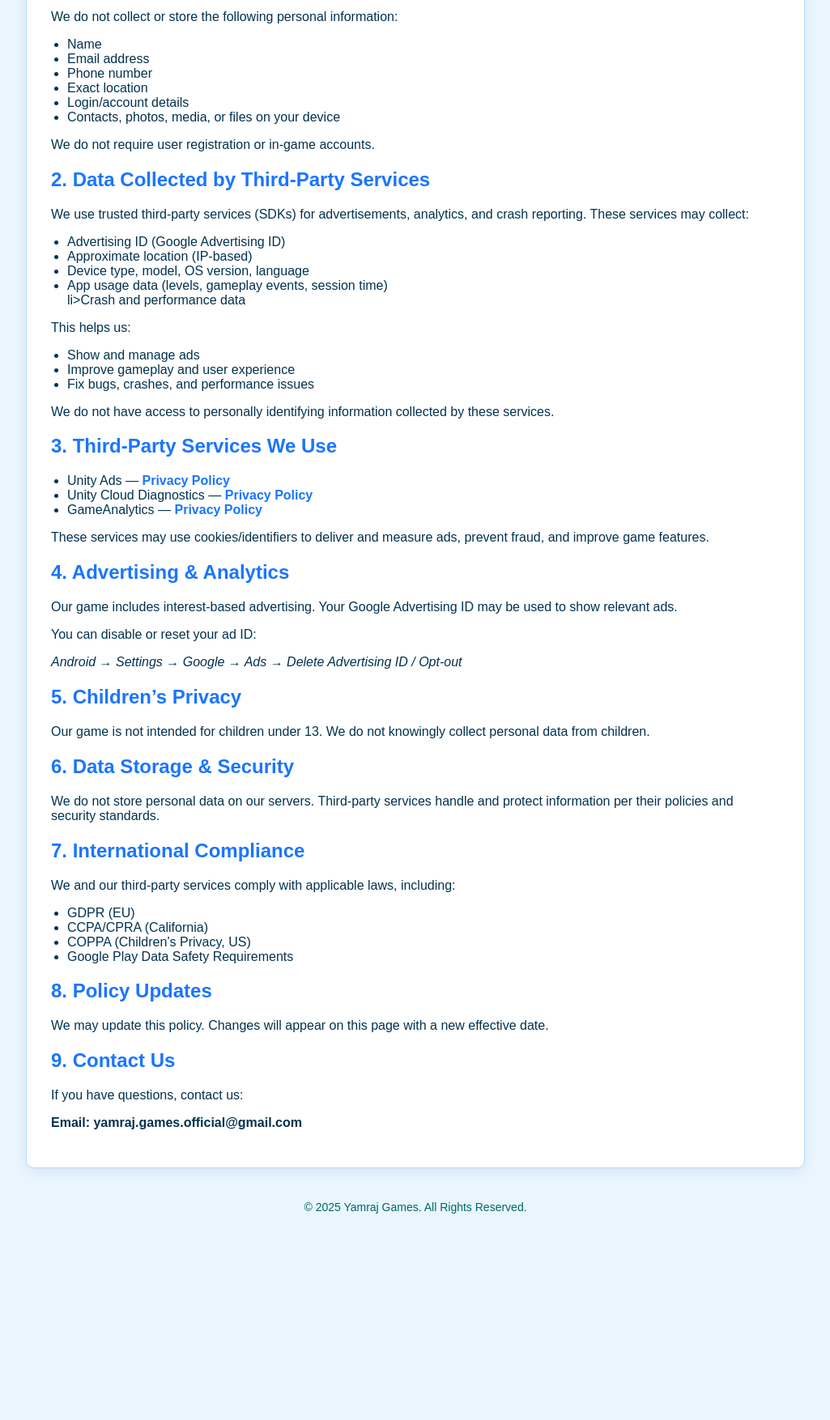
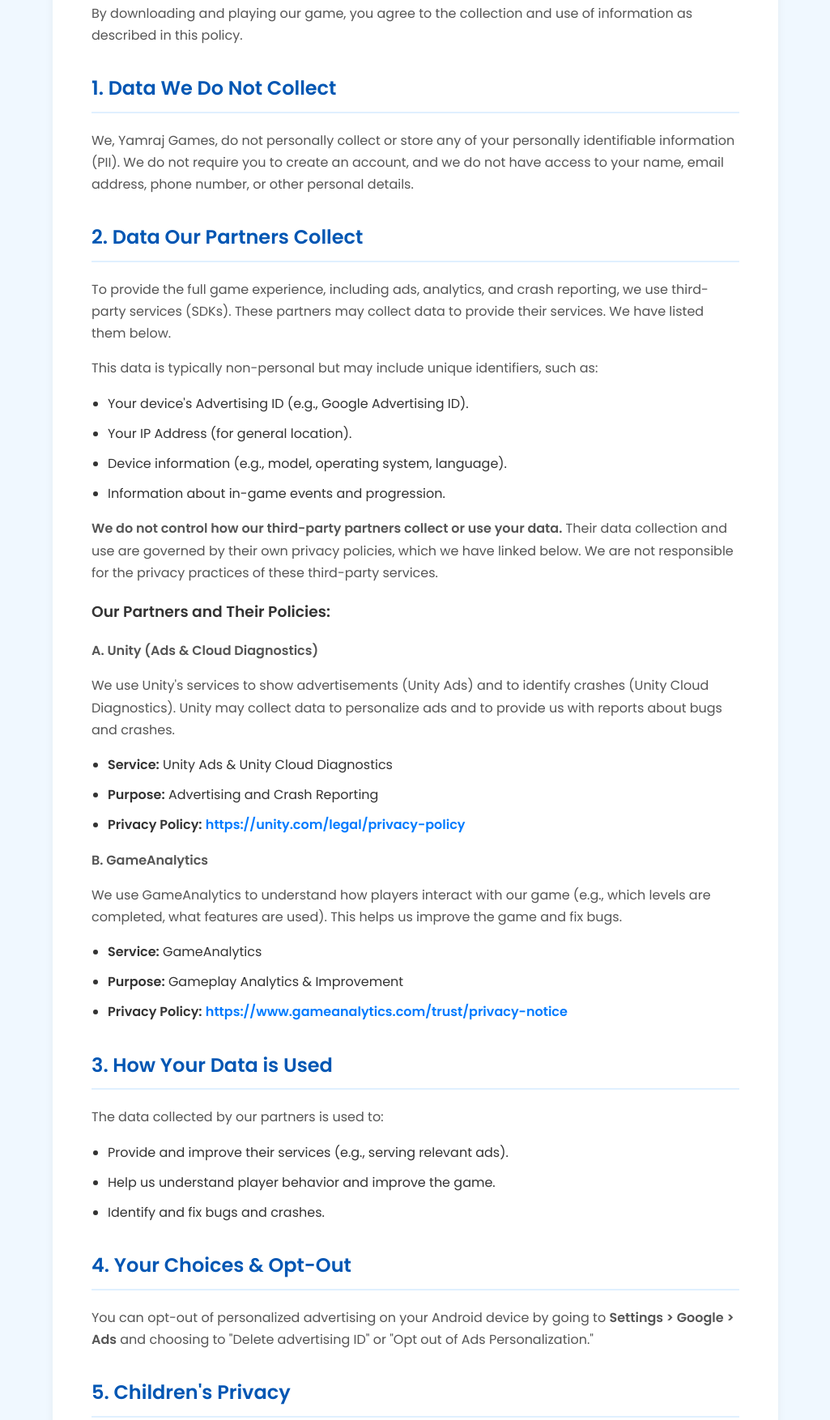
Before and after one commit to yamrajgames/yamrajgames.github.io, a plain HTML site: page stacksarehighprivacypolicy.html in a window 1280 px wide. Shown: the part 345-2099 px from the top of the page at 81% size, without its empty margins (127-1152 px from the left). Before the commit the page ends 1844 px from the top, so only its background shows below. Drawn offline with Linux system fonts and the light colour scheme.

Commit message:
Update stacksarehighprivacypolicy.html

```diff
--- a/stacksarehighprivacypolicy.html
+++ b/stacksarehighprivacypolicy.html
@@ -1,144 +1,163 @@
 <!DOCTYPE html>
 <html lang="en">
 <head>
-<meta charset="UTF-8" />
-<meta name="viewport" content="width=device-width, initial-scale=1" />
-<title>Privacy Policy – Stacks are High!</title>
+    <meta charset="UTF-8">
+    <meta name="viewport" content="width=device-width, initial-scale=1.0">
+    <title>Privacy Policy - Yamraj Games</title>
+    <link rel="preconnect" href="https://fonts.googleapis.com">
+    <link rel="preconnect" href="https://fonts.gstatic.com" crossorigin>
+    <link href="https://fonts.googleapis.com/css2?family=Poppins:wght@400;600&display=swap" rel="stylesheet">
     <style>
-    :root {
-        --bg: #e9f6ff;
-        --card-bg: #ffffff;
-        --primary: #1a75ff;
-        --text: #03324f;
-        --border: #b2dbff;
+        body {
+            font-family: 'Poppins', sans-serif;
+            background-color: #f0f8ff; /* Alice Blue - a very light sky blue */
+            color: #333;
+            line-height: 1.7;
+            margin: 0;
+            padding: 20px;
         }
-
-    body {
-        font-family: Arial, sans-serif;
-        background: var(--bg);
-        color: var(--text);
-        margin: 0;
-        padding: 0;
+        .container {
+            max-width: 800px;
+            margin: 20px auto;
+            padding: 2rem 3rem;
+            background-color: #ffffff;
+            border-radius: 12px;
+            box-shadow: 0 4px 12px rgba(0, 0, 0, 0.05);
         }
-
-    .container {
-        max-width: 900px;
-        background: var(--card-bg);
-        margin: 40px auto;
-        padding: 30px;
-        border-radius: 10px;
-        border: 1px solid var(--border);
-        box-shadow: 0 4px 15px rgba(0,0,0,0.08);
+        h1 {
+            color: #007bff; /* Bright Sky Blue */
+            text-align: center;
+            font-size: 2.5rem;
+            margin-bottom: 1.5rem;
         }
-
-    h1, h2 {
-        color: var(--primary);
+        h2 {
+            color: #0056b3; /* Darker Sky Blue */
+            font-size: 1.5rem;
+            border-bottom: 2px solid #e0f0ff;
+            padding-bottom: 8px;
+            margin-top: 2rem;
         }
-
+        p {
+            font-size: 1rem;
+            color: #555;
+        }
+        ul {
+            padding-left: 20px;
+        }
+        li {
+            margin-bottom: 10px;
+        }
         a {
-        color: var(--primary);
-        font-weight: bold;
+            color: #007bff;
             text-decoration: none;
+            font-weight: 600;
         }
-
         a:hover {
             text-decoration: underline;
         }
-
-    ul {
-        padding-left: 20px;
-    }
-
-    footer {
+        .contact {
             text-align: center;
-        margin-top: 30px;
-        font-size: 14px;
-        color: #066;
+            margin-top: 2rem;
+            font-size: 0.9rem;
+            color: #777;
         }
     </style>
 </head>
+<body>
 
-<body>
     <div class="container">
+        <h1>Privacy Policy</h1>
+        <p><strong>Game:</strong> Stacks are High!</p>
+        <p><strong>Effective Date:</strong> October 30, 2025</p>
 
-<h1>Privacy Policy — Stacks are High!</h1>
-<p><strong>Effective Date:</strong> October 30, 2025</p>
-<p><strong>Developer:</strong> Yamraj Games</p>
+        <p>
+            Thank you for playing our game, "Stacks are High!" This Privacy Policy describes how Yamraj Games ("we," "us," or "our") and its partners collect, use, and handle your data.
+        </p>
+        <p>
+            By downloading and playing our game, you agree to the collection and use of information as described in this policy.
+        </p>
 
-<p>Thank you for playing Stacks are High! This Privacy Policy explains how Yamraj Games (“we,” “us,” or “our”) and our service providers collect, use, and protect your data when you play our mobile game.</p>
+        <h2>1. Data We Do Not Collect</h2>
+        <p>
+            We, Yamraj Games, do not personally collect or store any of your personally identifiable information (PII). We do not require you to create an account, and we do not have access to your name, email address, phone number, or other personal details.
+        </p>
 
-<p>By installing or playing this game, you agree to this Privacy Policy.</p>
-
-<h2>1. Information We Do NOT Collect</h2>
-<p>We do not collect or store the following personal information:</p>
+        <h2>2. Data Our Partners Collect</h2>
+        <p>
+            To provide the full game experience, including ads, analytics, and crash reporting, we use third-party services (SDKs). These partners may collect data to provide their services. We have listed them below.
+        </p>
+        <p>
+            This data is typically non-personal but may include unique identifiers, such as:
+        </p>
         <ul>
-<li>Name</li>
-<li>Email address</li>
-<li>Phone number</li>
-<li>Exact location</li>
-<li>Login/account details</li>
-<li>Contacts, photos, media, or files on your device</li>
-</ul>
-<p>We do not require user registration or in-game accounts.</p>
-
-<h2>2. Data Collected by Third-Party Services</h2>
-<p>We use trusted third-party services (SDKs) for advertisements, analytics, and crash reporting. These services may collect:</p>
-<ul>
-<li>Advertising ID (Google Advertising ID)</li>
-<li>Approximate location (IP-based)</li>
-<li>Device type, model, OS version, language</li>
-<li>App usage data (levels, gameplay events, session time)</li>
-li>Crash and performance data</li>
+            <li>Your device's Advertising ID (e.g., Google Advertising ID).</li>
+            <li>Your IP Address (for general location).</li>
+            <li>Device information (e.g., model, operating system, language).</li>
+            <li>Information about in-game events and progression.</li>
         </ul>
 
-<p>This helps us:</p>
+        <p>
+            <strong>We do not control how our third-party partners collect or use your data.</strong> Their data collection and use are governed by their own privacy policies, which we have linked below. We are not responsible for the privacy practices of these third-party services.
+        </p>
+
+        <h3>Our Partners and Their Policies:</h3>
+
+        <p>
+            <strong>A. Unity (Ads & Cloud Diagnostics)</strong>
+        </p>
+        <p>
+            We use Unity's services to show advertisements (Unity Ads) and to identify crashes (Unity Cloud Diagnostics). Unity may collect data to personalize ads and to provide us with reports about bugs and crashes.
+        </p>
         <ul>
-<li>Show and manage ads</li>
-<li>Improve gameplay and user experience</li>
-<li>Fix bugs, crashes, and performance issues</li>
+            <li><strong>Service:</strong> Unity Ads & Unity Cloud Diagnostics</li>
+            <li><strong>Purpose:</strong> Advertising and Crash Reporting</li>
+            <li><strong>Privacy Policy:</strong> <a href="https://unity.com/legal/privacy-policy" target="_blank" rel="noopener noreferrer">https://unity.com/legal/privacy-policy</a></li>
         </ul>
 
-<p>We do not have access to personally identifying information collected by these services.</p>
-
-<h2>3. Third-Party Services We Use</h2>
+        <p>
+            <strong>B. GameAnalytics</strong>
+        </p>
+        <p>
+            We use GameAnalytics to understand how players interact with our game (e.g., which levels are completed, what features are used). This helps us improve the game and fix bugs.
+        </p>
         <ul>
-<li>Unity Ads — <a href="https://unity.com/legal/privacy-policy" target="_blank">Privacy Policy</a></li>
-<li>Unity Cloud Diagnostics — <a href="https://unity.com/legal/privacy-policy" target="_blank">Privacy Policy</a></li>
-<li>GameAnalytics — <a href="https://gameanalytics.com/trust/privacy-notice" target="_blank">Privacy Policy</a></li>
+            <li><strong>Service:</strong> GameAnalytics</li>
+            <li><strong>Purpose:</strong> Gameplay Analytics & Improvement</li>
+            <li><strong>Privacy Policy:</strong> <a href="https://www.gameanalytics.com/trust/privacy-notice" target="_blank" rel="noopener noreferrer">https://www.gameanalytics.com/trust/privacy-notice</a></li>
         </ul>
 
-<p>These services may use cookies/identifiers to deliver and measure ads, prevent fraud, and improve game features.</p>
-
-<h2>4. Advertising & Analytics</h2>
-<p>Our game includes interest-based advertising. Your Google Advertising ID may be used to show relevant ads.</p>
-
-<p>You can disable or reset your ad ID:</p>
-<p><em>Android → Settings → Google → Ads → Delete Advertising ID / Opt-out</em></p>
-
-<h2>5. Children’s Privacy</h2>
-<p>Our game is not intended for children under 13. We do not knowingly collect personal data from children.</p>
-
-<h2>6. Data Storage & Security</h2>
-<p>We do not store personal data on our servers. Third-party services handle and protect information per their policies and security standards.</p>
-
-<h2>7. International Compliance</h2>
-<p>We and our third-party services comply with applicable laws, including:</p>
+        <h2>3. How Your Data is Used</h2>
+        <p>
+            The data collected by our partners is used to:
+        </p>
         <ul>
-<li>GDPR (EU)</li>
-<li>CCPA/CPRA (California)</li>
-<li>COPPA (Children’s Privacy, US)</li>
-<li>Google Play Data Safety Requirements</li>
+            <li>Provide and improve their services (e.g., serving relevant ads).</li>
+            <li>Help us understand player behavior and improve the game.</li>
+            <li>Identify and fix bugs and crashes.</li>
         </ul>
 
-<h2>8. Policy Updates</h2>
-<p>We may update this policy. Changes will appear on this page with a new effective date.</p>
+        <h2>4. Your Choices & Opt-Out</h2>
+        <p>
+            You can opt-out of personalized advertising on your Android device by going to <strong>Settings &gt; Google &gt; Ads</strong> and choosing to "Delete advertising ID" or "Opt out of Ads Personalization."
+        </p>
 
-<h2>9. Contact Us</h2>
-<p>If you have questions, contact us:</p>
-<p><strong>Email: yamraj.games.official@gmail.com</strong></p>
+        <h2>5. Children's Privacy</h2>
+        <p>
+            Our game is not directed at children under the age of 13. We do not knowingly collect any personal information from children. If you believe we have inadvertently collected such information, please contact us.
+        </p>
 
+        <h2>6. Changes to This Policy</h2>
+        <p>
+            We may update this policy from time to time. We will post any changes on this page, so please review it periodically.
+        </p>
+
+        <h2>7. Contact Us</h2>
+        <p>
+            If you have any questions about this Privacy Policy, please contact us at:
+            <br>
+            <a href="mailto:yamraj.games.official@gmail.com">yamraj.games.official@gmail.com</a>
+        </p>
     </div>
 
-<footer>© 2025 Yamraj Games. All Rights Reserved.</footer>
 </body>
 </html>
```
Lines whose indentation alone changed are shown as unchanged.
